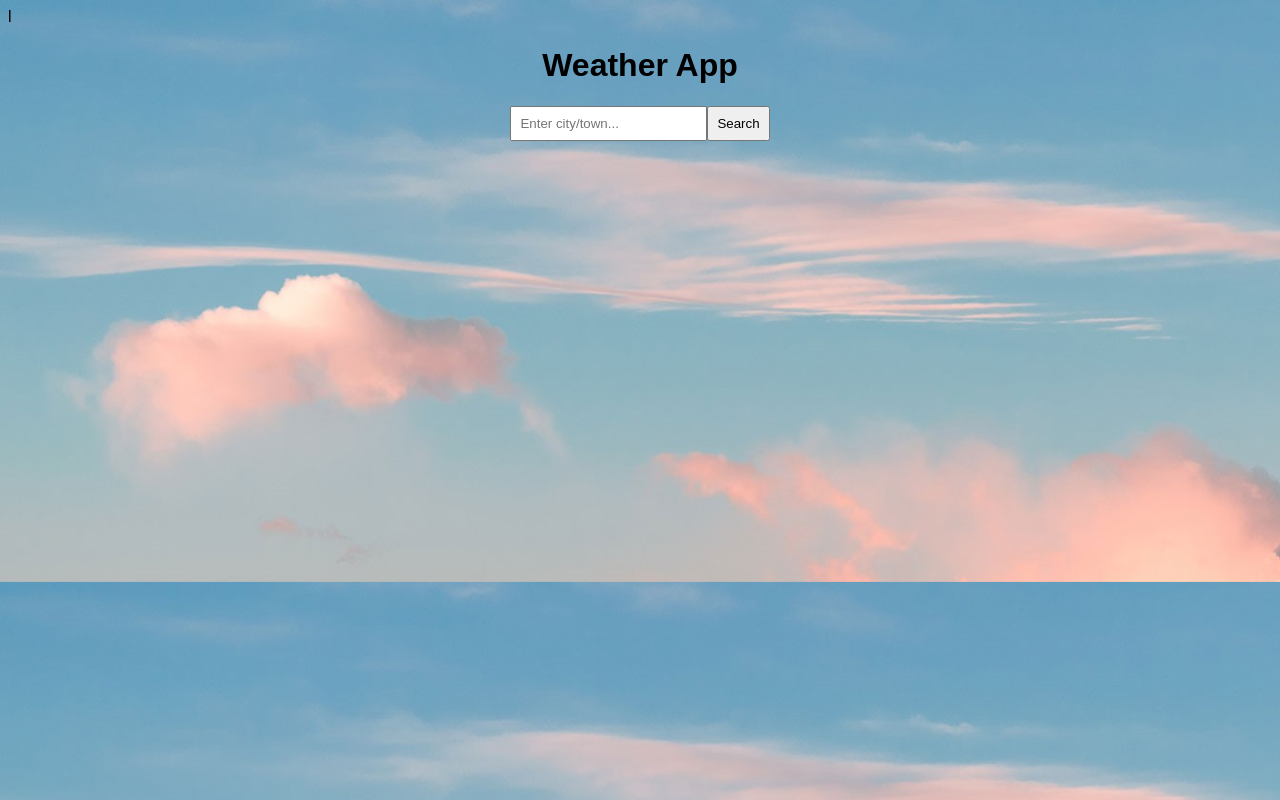
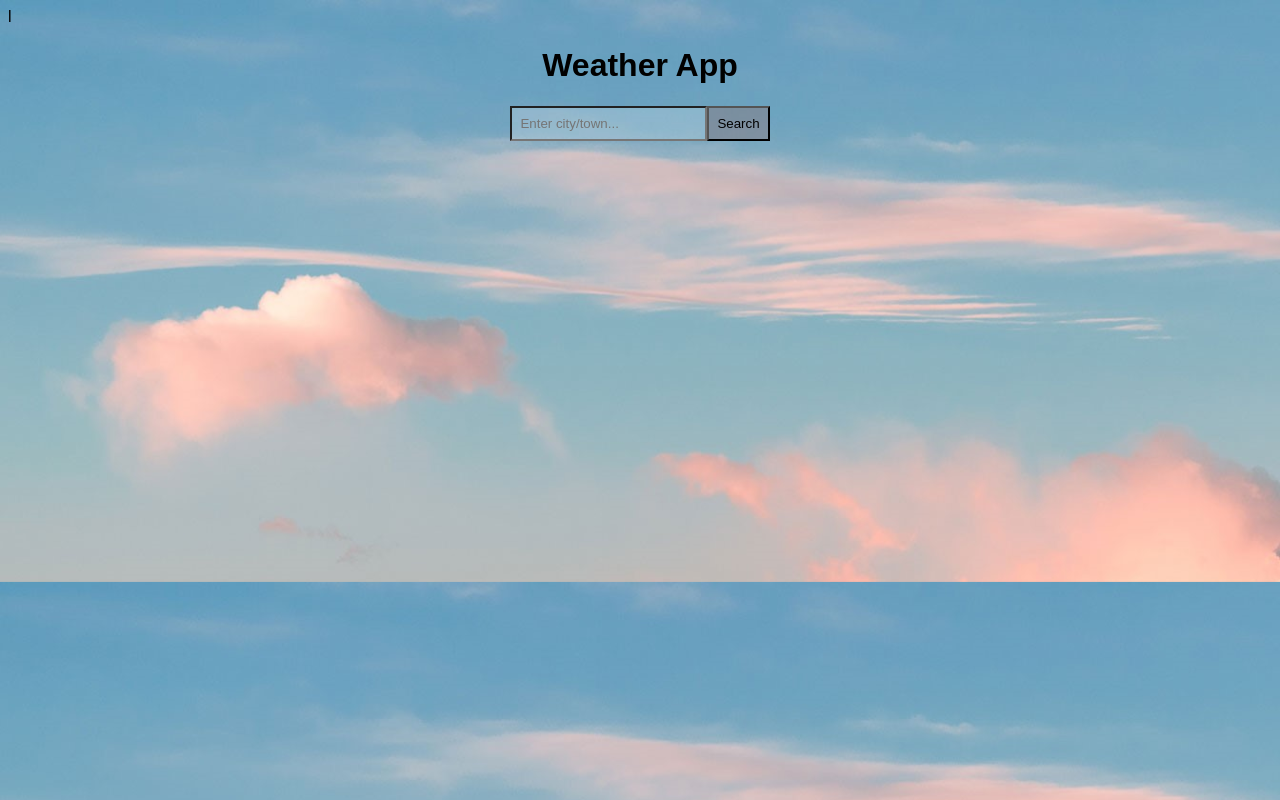
Before and after one commit to reddypdamodar/weather, a React (Create React App) app: page / in a window 1280 px wide. Built offline with nearby package versions, Linux system fonts and the light colour scheme; no server answers.

Commit message:
button styled

```diff
--- a/src/Weather.css
+++ b/src/Weather.css
@@ -2,11 +2,16 @@
     text-align: center;
 
   }
+  .div-input input{
+    background-color: rgba(255,255,255,0.2);
+  }
   button {
     padding: 8px;
+    background-color: rgba(135, 126, 134, 0.534);
   }
 
   input {
     padding: 8px;
     outline: none;
+    color: transparent;
   }
--- a/src/components/Weather.jsx
+++ b/src/components/Weather.jsx
@@ -32,10 +32,9 @@ function Weather() {
         <h1>Weather App</h1>
 
         {/* Search Box - Input + Button  */}
-        <div>
-          {api.env}
+        <div className="div-input">
           <input
-            autoComplete="on"
+            className="input"
             type="text"
             placeholder="Enter city/town..."
             onChange={(e) => setSearch(e.target.value)}
```
Also changed, not shown: src/components/display.css (+1 -79 lines).
